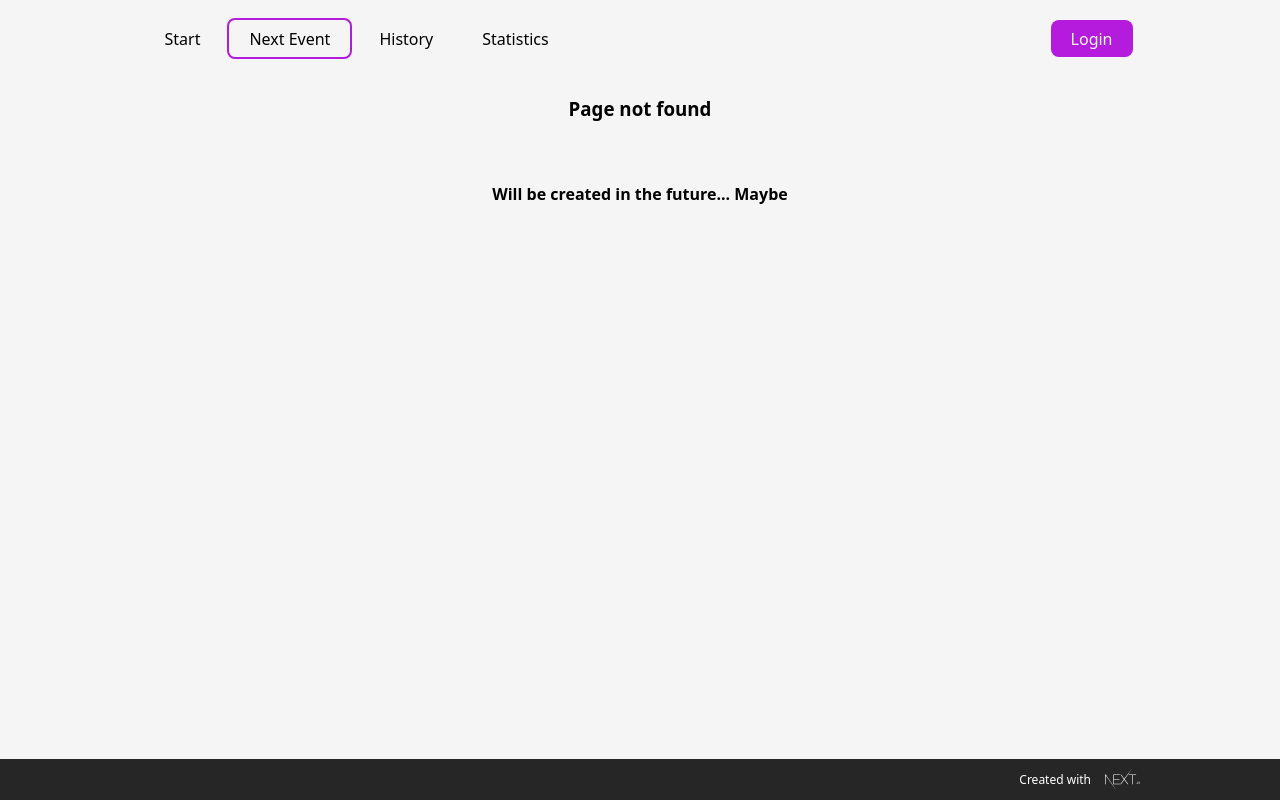
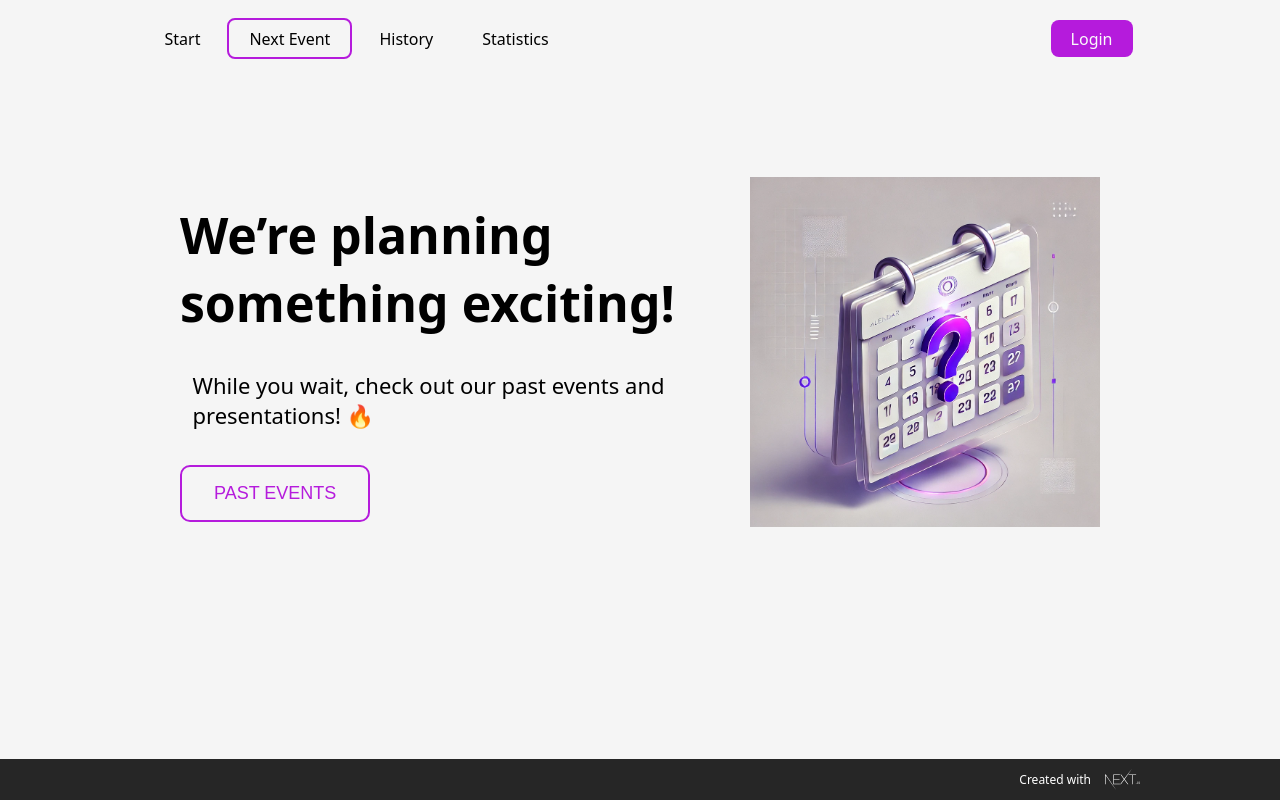
Before and after one commit to Wiktoria99/event-planner-next-js, a Next.js app: page /next-event in a window 1280 px wide. Before the commit this address had no page. Built offline with nearby package versions, Linux system fonts and the light colour scheme.

Commit message:
Add next event page with only no next event info

```diff
--- a/src/app/history/loading.tsx
+++ b/src/app/history/loading.tsx
@@ -7,7 +7,7 @@ interface PageProps {
 const LoadingPage: FC<PageProps> = () => {
   return (
     <div>
-      <p>Loading Events</p>
+      <p>Loading Presentations</p>
     </div>
   );
 };
--- /dev/null
+++ b/src/app/next-event/page.tsx
@@ -0,0 +1,9 @@
+import NoNextEventSection from '@/components/sections/noNextEvent';
+
+export default function NextEventPage() {
+  return (
+    <div>
+      <NoNextEventSection />
+    </div>
+  );
+}
--- /dev/null
+++ b/src/components/sections/noNextEvent.tsx
@@ -0,0 +1,19 @@
+import styles from './sections.module.css';
+import Link from 'next/link';
+
+export default function NoNextEventSection() {
+  return (
+    <div className={styles.flexContainer}>
+      <div className={styles.text}>
+        <h1>We’re planning something exciting!</h1>
+        <p>While you wait, check out our past events and presentations! 🔥</p>
+        <Link href={'/history'}>
+          <button className={`${styles.secondaryBtn} ${styles.btn}`}>Past events</button>
+        </Link>
+      </div>
+      <div className={styles.image}>
+        <img src="/empty-calendar.png" width="350px" />
+      </div>
+    </div>
+  );
+}
```
Also changed, not shown: public/empty-calendar.png (added).
